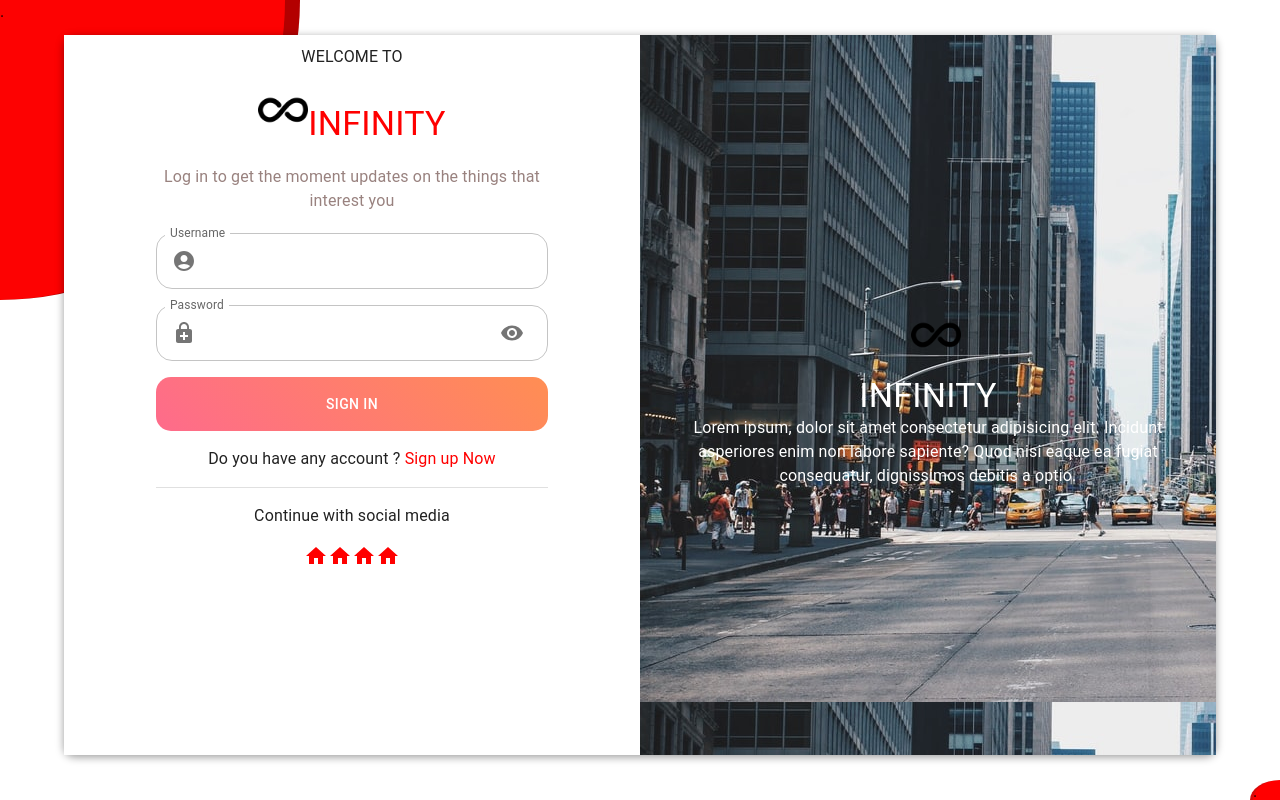
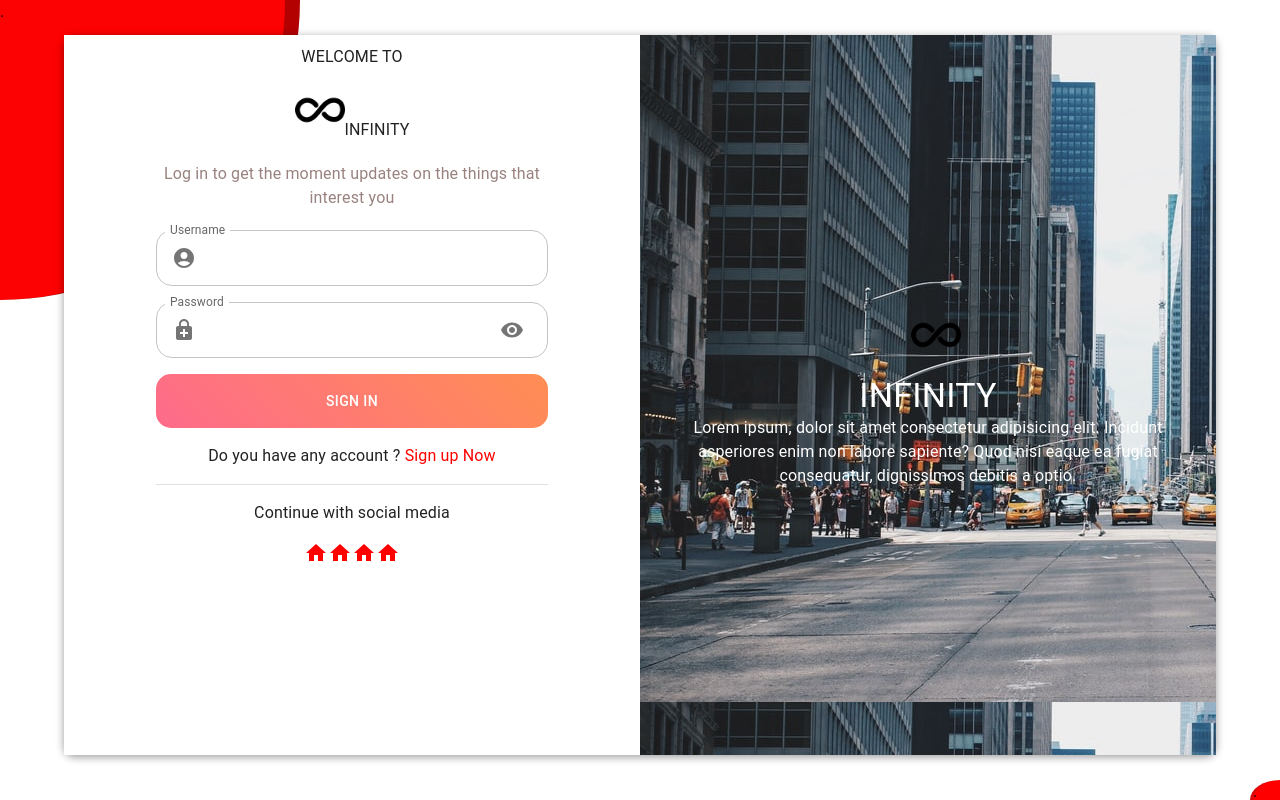
Before and after one commit to Cedric921/react_login_2, a React (Create React App) app: page / in a window 1280 px wide. Built offline with nearby package versions, Linux system fonts and the light colour scheme; the HTML template or start-up script is replaced by a standard one.

Commit message:
typography costomizing

```diff
--- a/src/components/Login.js
+++ b/src/components/Login.js
@@ -1,5 +1,5 @@
 import React, { useState } from 'react';
-import { ButtonStyled } from '../themes/Components';
+import { ButtonStyled, TypographyStyled } from '../themes/Components'
 
 import {
   Container,
@@ -87,18 +87,13 @@ const Login = () => {
                 WELCOME TO
               </Typography>
 
-              <Typography
+              <TypographyStyled
                 variant='h4'
                 component='h4'
-                sx={{
-                  /*background: -webkit-linear-gradient(#eee, #333);*/
-                  textAlign: 'center',
-                  color: 'red',
-                }}
               >
                 <img src={infinite} alt='mon_logo' className='monLogo' />
                 INFINITY
-              </Typography>
+              </TypographyStyled>
               <Typography
                 variant='p'
                 component='p'
@@ -116,7 +111,7 @@ const Login = () => {
               >
                 <InputLabel htmlFor='outlined-adornment-password'>
                   Username
-              </InputLabel>
+                </InputLabel>
                 <OutlinedInput
                   id='outlined-adornment'
                   sx={{
@@ -188,7 +183,6 @@ const Login = () => {
               </FormControl>
               <Stack justifyContent='space-between' direction='row'>
                 <ButtonStyled>SIGN IN</ButtonStyled>
-
               </Stack>
               <Typography component='span'>
                 Do you have any account ?{' '}
--- a/src/themes/Components.js
+++ b/src/themes/Components.js
@@ -1,7 +1,7 @@
 import React from 'react';
 import { ThemeProvider, createTheme } from '@mui/material/styles';
 
-import { Button } from '@mui/material'
+import { Button, Typography } from '@mui/material'
 
 const theme = createTheme({
   components: {
@@ -17,6 +17,10 @@ const theme = createTheme({
         },
       },
     },
+    typography: {
+      color: 'red',
+      textAlign: 'center',
+    },
   },
 })
 
@@ -29,3 +33,11 @@ export const ButtonStyled = (props) => {
     </ThemeProvider>
   )
 }
+
+export const TypographyStyled = (props) => {
+  return (
+    <ThemeProvider theme={theme}>
+      <Typography> {props.children}</Typography>
+    </ThemeProvider>
+  )
+}
```
